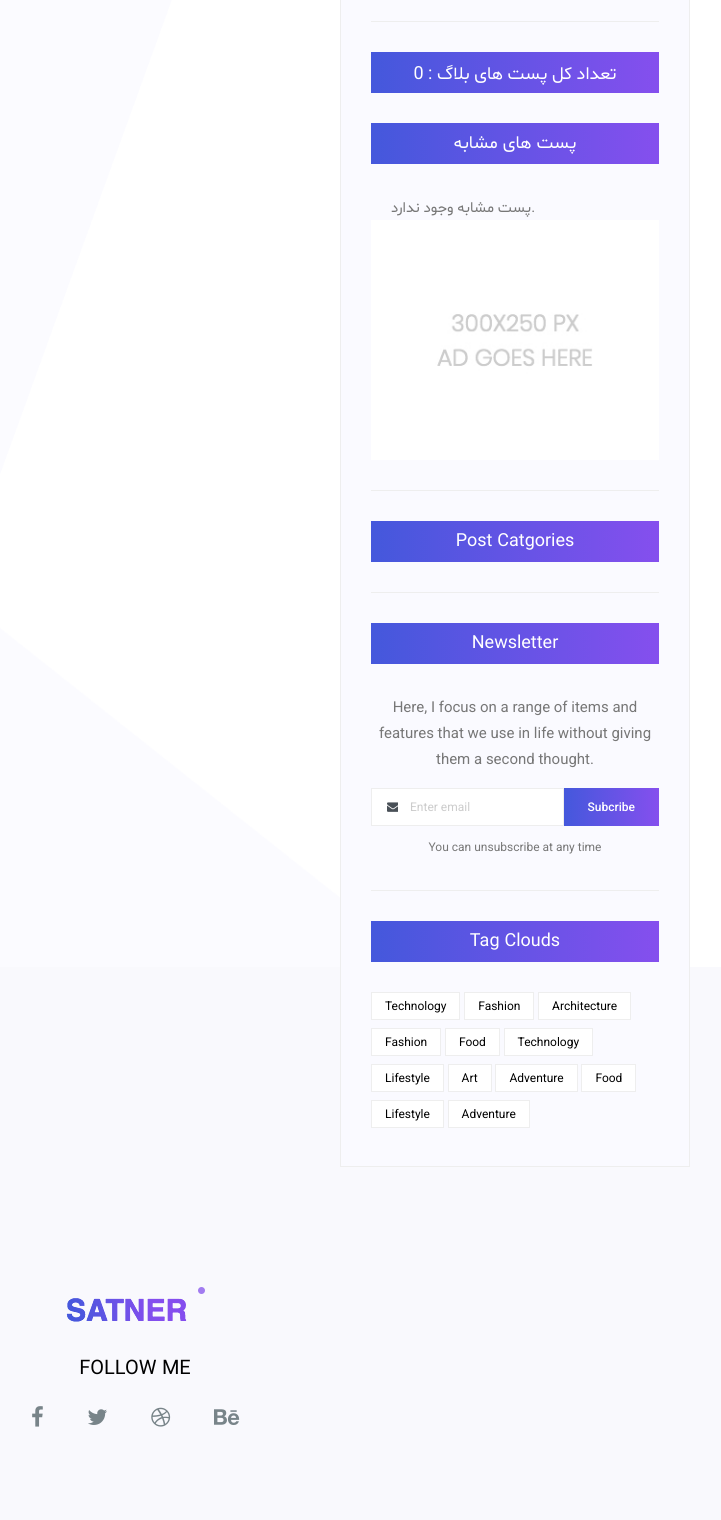
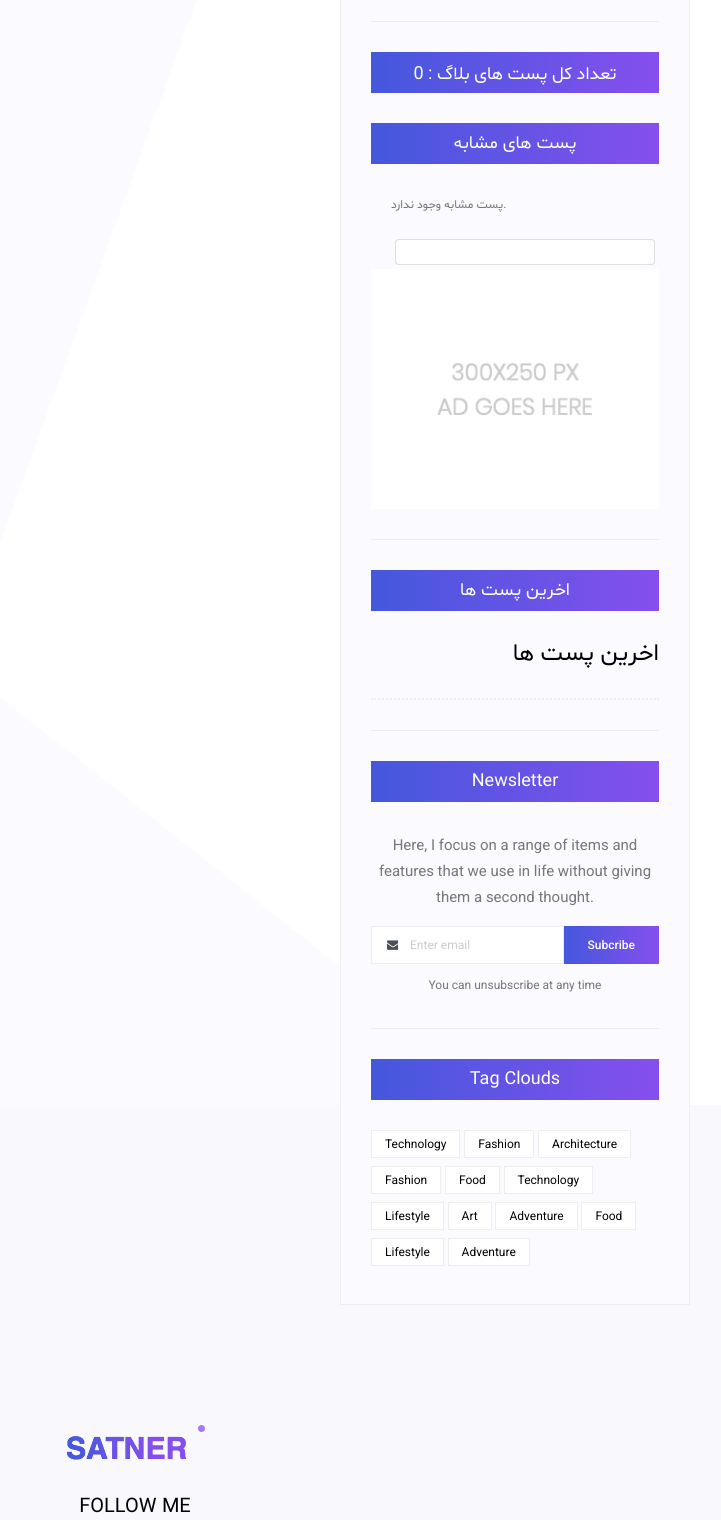
Before and after one commit to xani1996/myblog, a Django app: page /blog/list/ in a window 1280 px wide. Shown: the part 1523-3043 px from the top of that part, without its empty margins (505-1226 px from the left). Run offline with Django 5.2, Linux system fonts and the light colour scheme; data that the repository does not hold is empty; the page is wider than the window, and the part outside it is not shown; some libraries are stand-ins or nearby versions; some web fonts are replaced.

Commit message:
Add latest posts tags and create a latest post template and modify my sidebar

```diff
--- a/blog/templates/blog/post/includes/sidebar.html
+++ b/blog/templates/blog/post/includes/sidebar.html
@@ -42,9 +42,20 @@
                             </li>
                         </ul>
                     {% empty %}
-                        پست مشابه وجود ندارد.
+                        <p> پست مشابه وجود ندارد.</p>
                         </div>
                     {% endfor %}
+            </div>
+            <div class="media post_item">
+                <div class="media-body">
+                    <ul class="list-group p-1 text-right ">
+                        <li class="list-group-item  list-unstyled">
+
+                        </li>
+                    </ul>
+
+                </div>
+
             </div>
 
         </aside>
@@ -53,27 +64,12 @@
             <div class="br"></div>
         </aside>
         <aside class="single_sidebar_widget post_category_widget">
-            <h4 class="widget_title">Post Catgories</h4>
+            <h4 class="widget_title">اخرین پست ها</h4>
             <ul class="list cat-list text-right">
-                {% for tag in all_tags %}
-                    <li>
-                        <div class="dropdown">
-                            <button class="btn btn-secondary dropdown-toggle" type="button"
-                                    id="dropdownMenuButton{{ tag.id }}" data-toggle="dropdown"
-                                    aria-haspopup="true" aria-expanded="false">
-                                {{ tag.name }} ({{ tag.num_posts }})
-                            </button>
-                            <div class="dropdown-menu"
-                                 aria-labelledby="dropdownMenuButton{{ tag.id }}">
-                                {% for post in tag.post_set.all %}
-                                    <a class="dropdown-item"
-                                       href="{{ post.get_absolute_url }}">{{ post.title }}</a>
-                                {% endfor %}
-                            </div>
-                        </div>
-
+                <li>
+                            <h3>اخرین پست ها</h3>
+                            <p>{% show_latest_posts 4 %}</p>
                     </li>
-                {% endfor %}
             </ul>
             <div class="br"></div>
         </aside>
--- /dev/null
+++ b/blog/templates/blog/post/latest_posts.html
@@ -0,0 +1,9 @@
+<ul>
+    {% for post in latest_posts %}
+        <li>
+            <a href="{{ post.get_absolute_url }}">{{ post.title }}</a>
+        </li>
+
+    {% endfor %}
+
+</ul>
--- a/blog/templatetags/blog_tags.py
+++ b/blog/templatetags/blog_tags.py
@@ -7,3 +7,9 @@ register = template.Library()
 @register.simple_tag
 def total_posts():
     return Post.published.count()
+
+
+@register.inclusion_tag('blog/post/latest_posts.html')
+def show_latest_posts(count=5):
+    latest_posts = Post.published.order_by('-publish')[:count]
+    return {'latest_posts': latest_posts}
```
